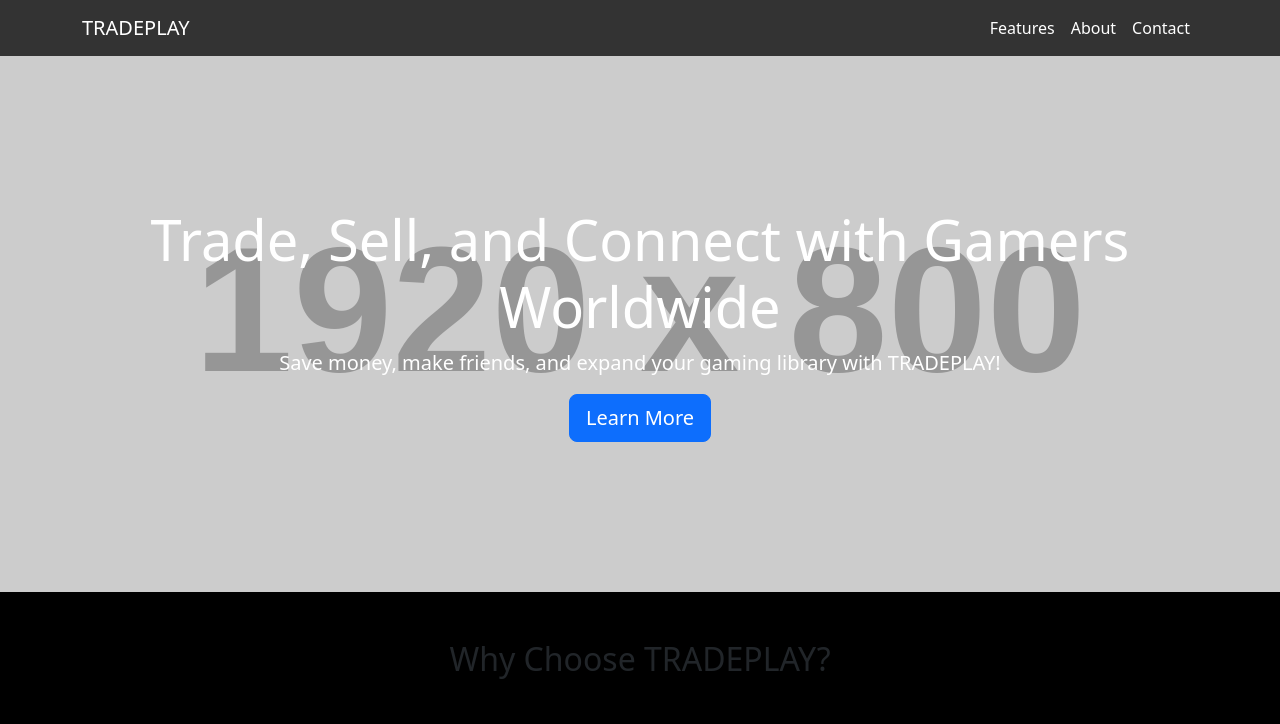
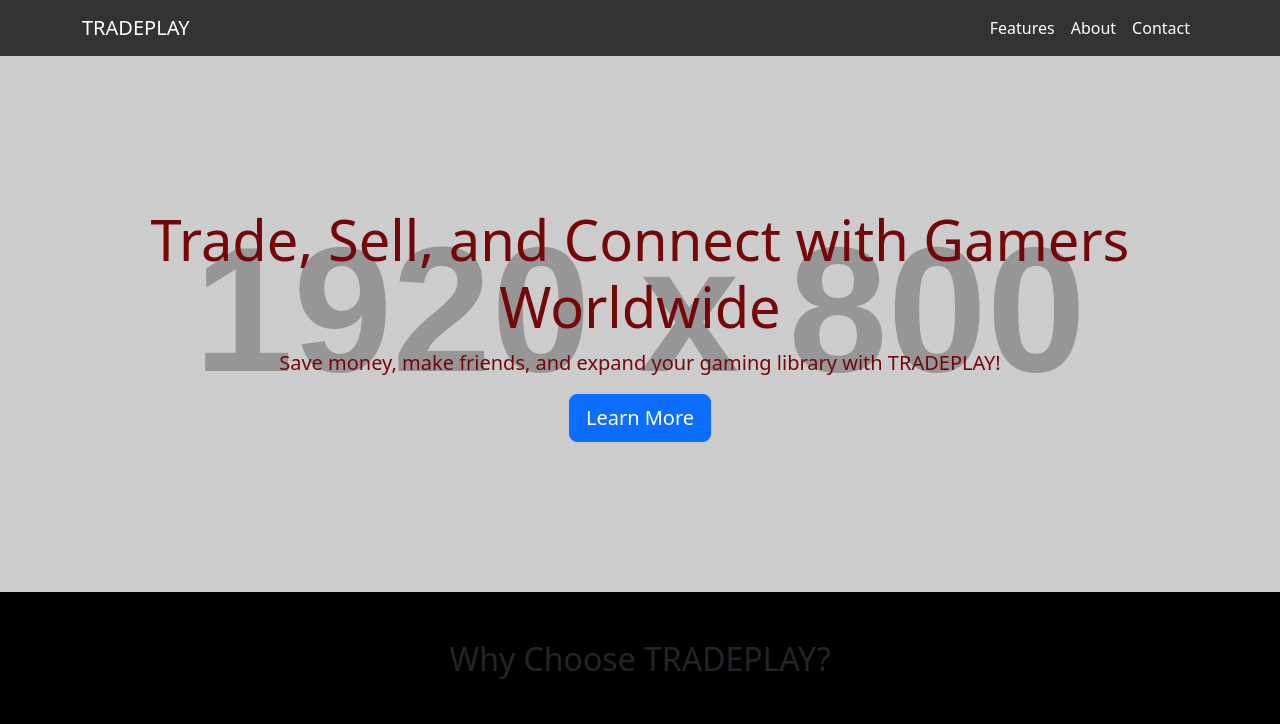
Before and after one commit to Harsha-Udutha/TradePlay, a plain HTML site: page index.html in a window 1280 px wide. Shown: the top 724 px of the page. Drawn offline with nearby package versions, Linux system fonts and the light colour scheme; placeholder pictures from the web are drawn by us.

Commit message:
modified section

```diff
--- a/index.html
+++ b/index.html
@@ -13,7 +13,7 @@
     }
     .hero-section {
       background: url('https://via.placeholder.com/1920x800') no-repeat center center/cover;
-      color: white;
+      color: rgb(116, 8, 8);
       padding: 150px 0;
       text-align: center;
     }
```
